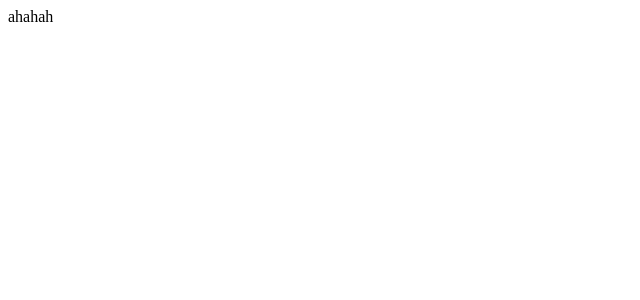
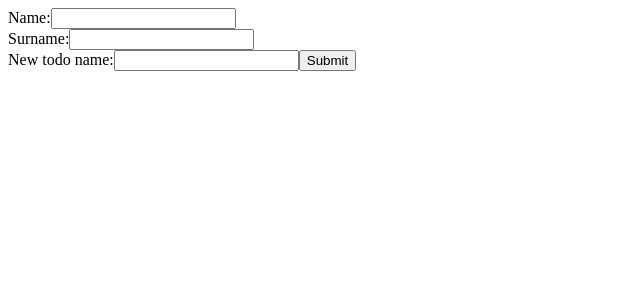
Before and after one commit to matuskonig/react-local-state-selector, a React (Create React App) app: page / in a window 1280 px wide. Shown: the top 300 px of the page, without its empty margins (0-640 px from the left). Built offline with nearby package versions, Linux system fonts and the light colour scheme.

Commit message:
added fields

```diff
--- a/src/App.tsx
+++ b/src/App.tsx
@@ -1,6 +1,17 @@
 import React from "react";
+import { AddTodo, Name, Surname, TodoList } from "./Fields";
 import { LocalStateProvider } from "./localState";
 
-const App = () => <LocalStateProvider>ahahah</LocalStateProvider>;
+const SingleApp = () => (
+  <LocalStateProvider>
+    <div style={{ display: "flex", flexDirection: "column" }}>
+      <Name />
+      <Surname />
+      <AddTodo />
+      <TodoList />
+    </div>
+  </LocalStateProvider>
+);
+const App = () => <SingleApp />;
 
 export default App;
--- /dev/null
+++ b/src/Fields.tsx
@@ -0,0 +1,80 @@
+import { useState } from "react";
+import { useLocalContextSelector } from "./localState";
+
+export const Name = () => {
+  const name = useLocalContextSelector(({ name }) => name);
+  const setName = useLocalContextSelector(({ setName }) => setName);
+
+  return (
+    <div>
+      Name:
+      <input
+        width={50}
+        type={"text"}
+        value={name}
+        onChange={(e) => setName(e.target.value)}
+      />
+    </div>
+  );
+};
+
+export const Surname = () => {
+  const surname = useLocalContextSelector(({ surname }) => surname);
+  const setSurname = useLocalContextSelector(({ setSurname }) => setSurname);
+
+  return (
+    <div>
+      Surname:
+      <input
+        type={"text"}
+        value={surname}
+        onChange={(e) => setSurname(e.target.value)}
+        width={50}
+      />
+    </div>
+  );
+};
+
+export const AddTodo = () => {
+  const [todo, setTodo] = useState<string>("");
+  const addTodoAction = useLocalContextSelector(({ addTodo }) => addTodo);
+
+  return (
+    <div>
+      <form
+        onSubmit={(e) => {
+          e.preventDefault();
+          if (todo) {
+            addTodoAction(todo);
+            setTodo("");
+          }
+        }}
+      >
+        New todo name:
+        <input
+          type={"text"}
+          value={todo}
+          onChange={(e) => setTodo(e.target.value)}
+          width={50}
+        />
+        <input type={"submit"} />
+      </form>
+    </div>
+  );
+};
+
+export const TodoList = () => {
+  const todos = useLocalContextSelector(({ todos }) => todos);
+  const removeTodo = useLocalContextSelector(({ removeTodo }) => removeTodo);
+
+  return (
+    <>
+      {todos.map((todo, i) => (
+        <div key={`${todo}-${i}`}>
+          {todo}
+          <button onClick={() => removeTodo(i)}>x</button>
+        </div>
+      ))}
+    </>
+  );
+};
```
Also changed, not shown: src/index.tsx (+4 -4 lines).
